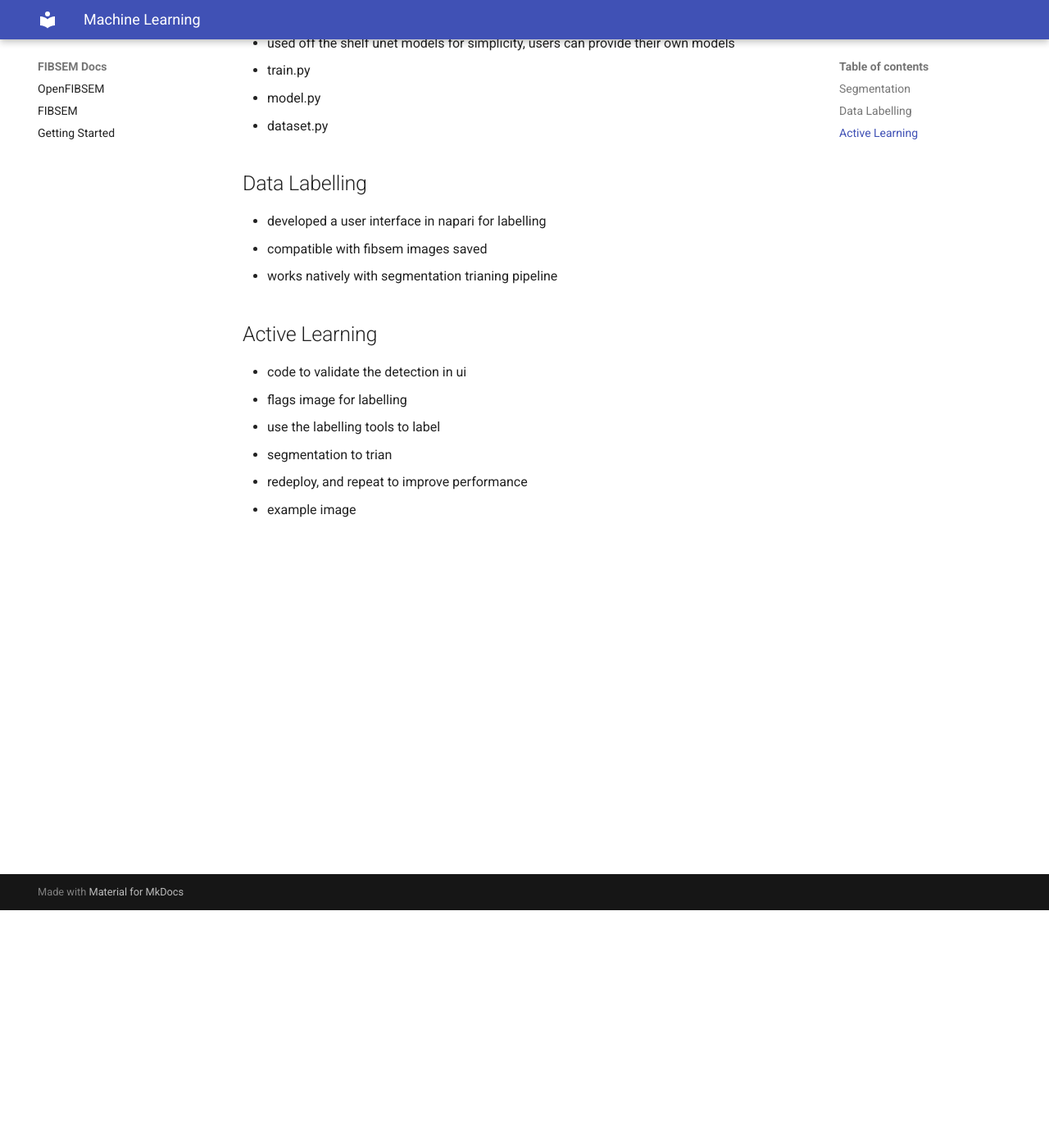
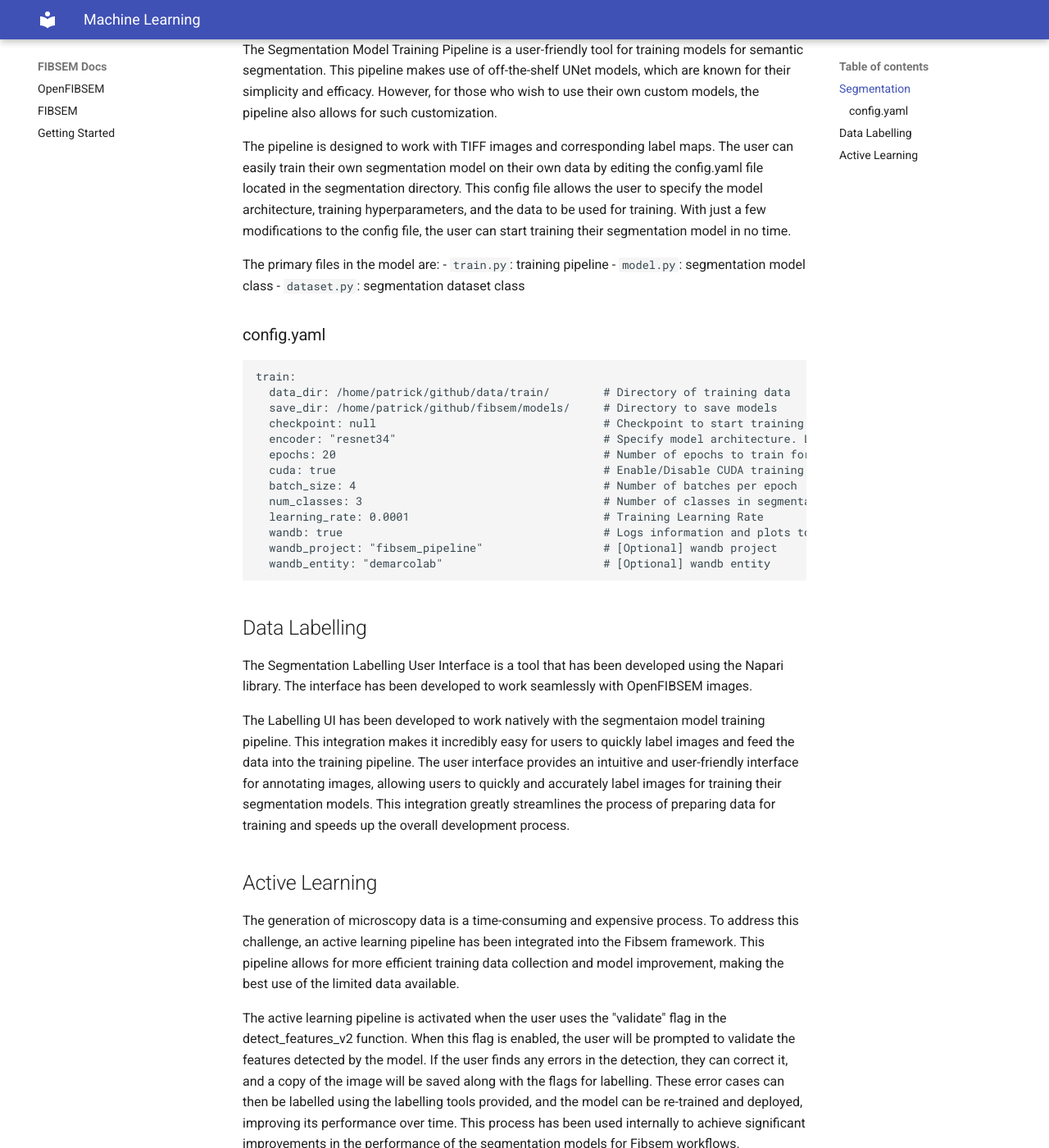
Before and after one commit to DeMarcoLab/fibsem, an MkDocs documentation site: the page built from docs/ml.md, in a window 1280 px wide and 1400 px high, scrolled down 290 px. Shown: the whole window at 82% size. Built offline with MkDocs 1.6.1 and Material for MkDocs 9.7.7, drawn with Linux system fonts in a browser that asks for light colours; some of the changed text lies outside the part shown.

Commit message:
[DOCS] updated docs site

````diff
--- a/docs/ml.md
+++ b/docs/ml.md
@@ -2,26 +2,43 @@
 
 OpenFIBSEM contains a number of tools designed to support machine learning workflows.
 
+WIP: images
+
 ## Segmentation
-- segmentation model training pipeline
-- used off the shelf unet models for simplicity, users can provide their own models
+The Segmentation Model Training Pipeline is a user-friendly tool for training models for semantic segmentation. This pipeline makes use of off-the-shelf UNet models, which are known for their simplicity and efficacy. However, for those who wish to use their own custom models, the pipeline also allows for such customization.
 
+The pipeline is designed to work with TIFF images and corresponding label maps. The user can easily train their own segmentation model on their own data by editing the config.yaml file located in the segmentation directory. This config file allows the user to specify the model architecture, training hyperparameters, and the data to be used for training. With just a few modifications to the config file, the user can start training their segmentation model in no time.
 
-- train.py
-- model.py
-- dataset.py
+The primary files in the model are:
+- `train.py`: training pipeline
+- `model.py`: segmentation model class
+- `dataset.py`: segmentation dataset class
 
-
+### config.yaml
+```yaml
+train:
+  data_dir: /home/patrick/github/data/train/        # Directory of training data
+  save_dir: /home/patrick/github/fibsem/models/     # Directory to save models
+  checkpoint: null                                  # Checkpoint to start training from
+  encoder: "resnet34"                               # Specify model architecture. List of available encoders in readme.
+  epochs: 20                                        # Number of epochs to train for
+  cuda: true                                        # Enable/Disable CUDA training
+  batch_size: 4                                     # Number of batches per epoch
+  num_classes: 3                                    # Number of classes in segmentation labels. Includes background as class 0.
+  learning_rate: 0.0001                             # Training Learning Rate
+  wandb: true                                       # Logs information and plots to wandb
+  wandb_project: "fibsem_pipeline"                  # [Optional] wandb project
+  wandb_entity: "demarcolab"                        # [Optional] wandb entity
+```
 
 ## Data Labelling
-- developed a user interface in napari for labelling
-- compatible with fibsem images saved
-- works natively with segmentation trianing pipeline
+The Segmentation Labelling User Interface is a tool that has been developed using the Napari library. The interface has been developed to work seamlessly with OpenFIBSEM images.
+
+The Labelling UI has been developed to work natively with the segmentaion model training pipeline. This integration makes it incredibly easy for users to quickly label images and feed the data into the training pipeline. The user interface provides an intuitive and user-friendly interface for annotating images, allowing users to quickly and accurately label images for training their segmentation models. This integration greatly streamlines the process of preparing data for training and speeds up the overall development process.
 
 ## Active Learning
-- code to validate the detection in ui
-- flags image for labelling
-- use the labelling tools to label
-- segmentation to trian
-- redeploy, and repeat to improve performance
-- example image
+The generation of microscopy data is a time-consuming and expensive process. To address this challenge, an active learning pipeline has been integrated into the Fibsem framework. This pipeline allows for more efficient training data collection and model improvement, making the best use of the limited data available.
+
+The active learning pipeline is activated when the user uses the "validate" flag in the detect_features_v2 function. When this flag is enabled, the user will be prompted to validate the features detected by the model. If the user finds any errors in the detection, they can correct it, and a copy of the image will be saved along with the flags for labelling. These error cases can then be labelled using the labelling tools provided, and the model can be re-trained and deployed, improving its performance over time. This process has been used internally to achieve significant improvements in the performance of the segmentation models for Fibsem workflows.
+
+TODO: images
````
Also changed, not shown: docs/automation.md (+20 -15 lines), docs/reference.md (+2 -0 lines), docs/roadmap.md (+9 -2 lines), docs/started.md (+1 -0 lines), 2 other files.
